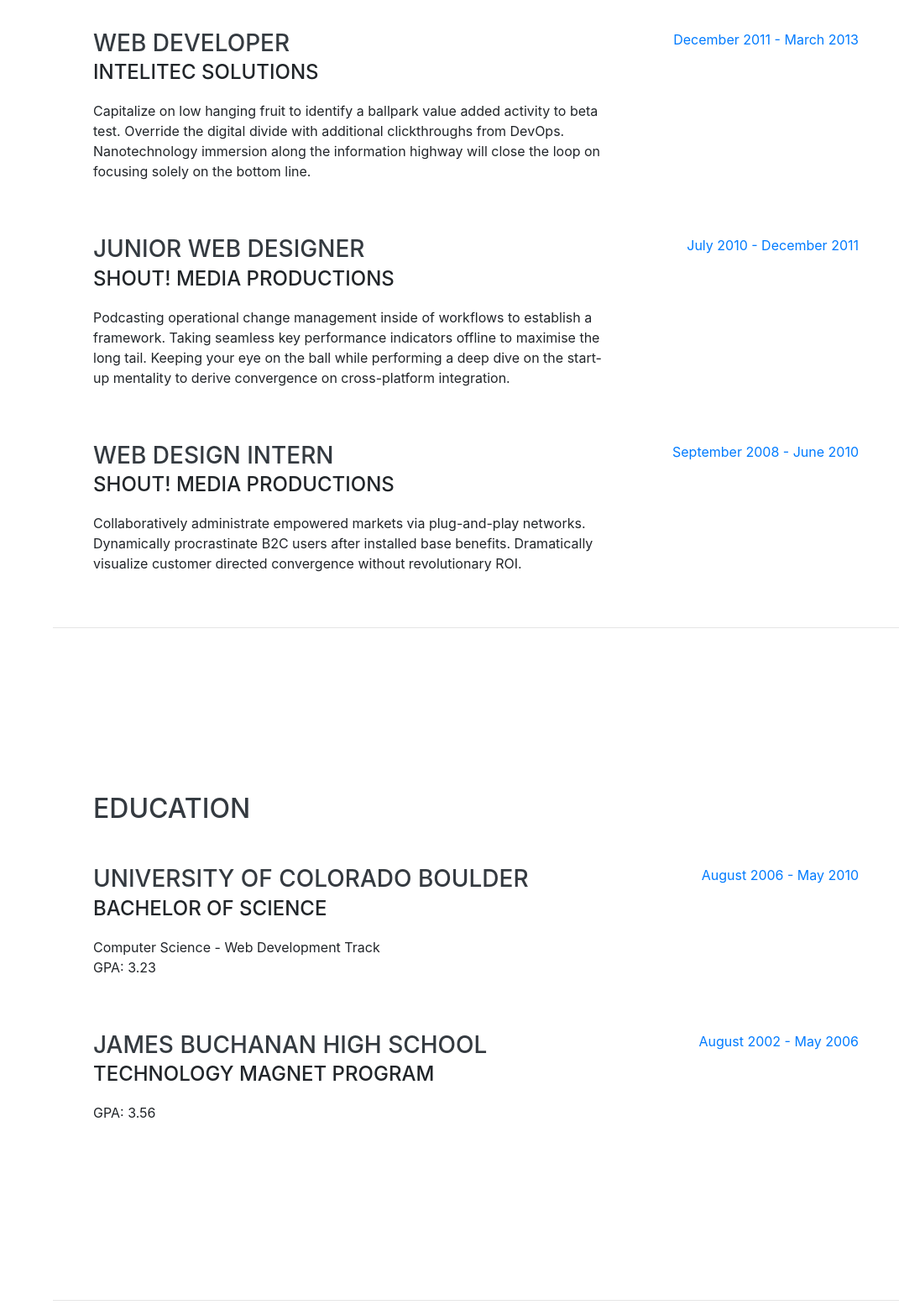
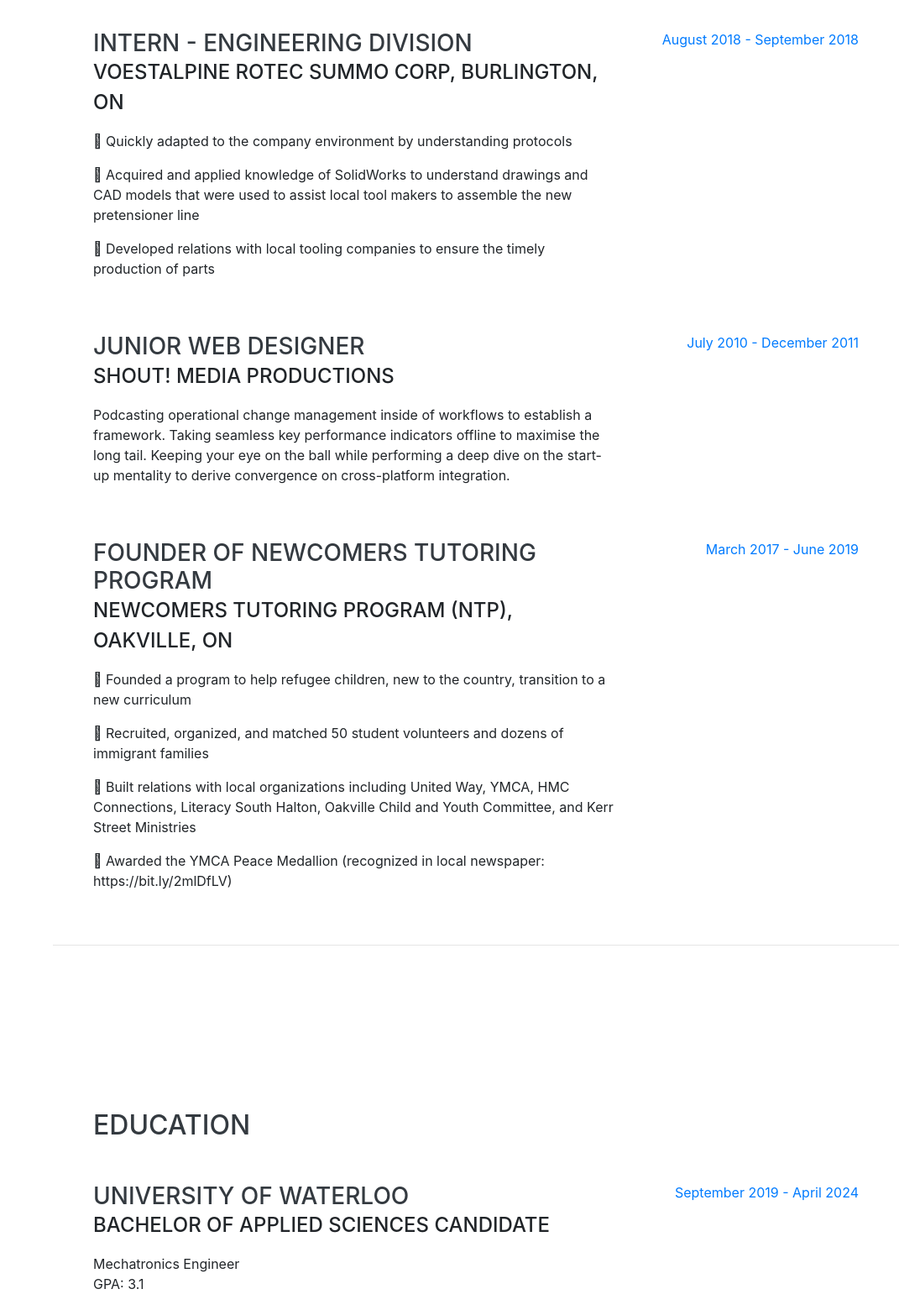
Before and after one commit to zaydalameddine/resume, a website with bundled scripts: page index.html in a window 1280 px wide. Shown: the part 1220-2780 px from the top of the page at 84% size, without its empty margins (209-1280 px from the left). Built offline with nearby package versions, Linux system fonts and the light colour scheme; a web font is replaced by a local one.

Commit message:
Saving before i leave wifi

```diff
--- a/index.html
+++ b/index.html
@@ -102,18 +102,21 @@
 
           </div>
           <div class="resume-date text-md-right">
-            <span class="text-primary">March 2013 - Present</span>
+            <span class="text-primary">September 2019 - Present</span>
           </div>
         </div>
 
         <div class="resume-item d-flex flex-column flex-md-row justify-content-between mb-5">
           <div class="resume-content">
-            <h3 class="mb-0">Web Developer</h3>
-            <div class="subheading mb-3">Intelitec Solutions</div>
-            <p>Capitalize on low hanging fruit to identify a ballpark value added activity to beta test. Override the digital divide with additional clickthroughs from DevOps. Nanotechnology immersion along the information highway will close the loop on focusing solely on the bottom line.</p>
+            <h3 class="mb-0">Intern - Engineering Division</h3>
+            <div class="subheading mb-3">Voestalpine Rotec Summo Corp, Burlington, ON</div>
+            <p>	Quickly adapted to the company environment by understanding protocols</p>
+              <p>	Acquired and applied knowledge of SolidWorks to understand drawings and CAD models that were used to assist local tool makers to assemble the new pretensioner line</p>
+                <p>	Developed relations with local tooling companies to ensure the timely production of parts </p>
+
           </div>
           <div class="resume-date text-md-right">
-            <span class="text-primary">December 2011 - March 2013</span>
+            <span class="text-primary">August 2018 - September 2018</span>
           </div>
         </div>
 
@@ -130,12 +133,16 @@
 
         <div class="resume-item d-flex flex-column flex-md-row justify-content-between">
           <div class="resume-content">
-            <h3 class="mb-0">Web Design Intern</h3>
-            <div class="subheading mb-3">Shout! Media Productions</div>
-            <p>Collaboratively administrate empowered markets via plug-and-play networks. Dynamically procrastinate B2C users after installed base benefits. Dramatically visualize customer directed convergence without revolutionary ROI.</p>
+            <h3 class="mb-0">Founder of Newcomers Tutoring Program</h3>
+            <div class="subheading mb-3">Newcomers Tutoring Program (NTP), Oakville, ON</div>
+            <p>	Founded a program to help refugee children, new to the country, transition to a new curriculum</p>
+              <p>	Recruited, organized, and matched 50 student volunteers and dozens of immigrant families</p>
+                <p>	Built relations with local organizations including United Way, YMCA, HMC Connections, Literacy South Halton, Oakville Child and Youth Committee, and Kerr Street Ministries</p>
+                  <p>	Awarded the YMCA Peace Medallion (recognized in local newspaper: https://bit.ly/2mlDfLV)</p>
+
           </div>
           <div class="resume-date text-md-right">
-            <span class="text-primary">September 2008 - June 2010</span>
+            <span class="text-primary">March 2017 - June 2019</span>
           </div>
         </div>
 
@@ -151,24 +158,24 @@
 
         <div class="resume-item d-flex flex-column flex-md-row justify-content-between mb-5">
           <div class="resume-content">
-            <h3 class="mb-0">University of Colorado Boulder</h3>
-            <div class="subheading mb-3">Bachelor of Science</div>
-            <div>Computer Science - Web Development Track</div>
-            <p>GPA: 3.23</p>
+            <h3 class="mb-0">University of Waterloo</h3>
+            <div class="subheading mb-3">Bachelor of Applied Sciences Candidate</div>
+            <div>Mechatronics Engineer</div>
+            <p>GPA: 3.1</p>
           </div>
           <div class="resume-date text-md-right">
-            <span class="text-primary">August 2006 - May 2010</span>
+            <span class="text-primary">September 2019 - April 2024</span>
           </div>
         </div>
 
         <div class="resume-item d-flex flex-column flex-md-row justify-content-between">
           <div class="resume-content">
-            <h3 class="mb-0">James Buchanan High School</h3>
-            <div class="subheading mb-3">Technology Magnet Program</div>
-            <p>GPA: 3.56</p>
+            <h3 class="mb-0">Appleby College</h3>
+            <div class="subheading mb-3">High School</div>
+            <p>GPA: 4.0</p>
           </div>
           <div class="resume-date text-md-right">
-            <span class="text-primary">August 2002 - May 2006</span>
+            <span class="text-primary">September 2015 - June 2019</span>
           </div>
         </div>
 
@@ -243,9 +250,12 @@
 
     <section class="resume-section p-3 p-lg-5 d-flex align-items-center" id="interests">
       <div class="w-100">
-        <h2 class="mb-5">Interests</h2>
-        <p>Apart from being a web developer, I enjoy most of my time being outdoors. In the winter, I am an avid skier and novice ice climber. During the warmer months here in Colorado, I enjoy mountain biking, free climbing, and kayaking.</p>
-        <p class="mb-0">When forced indoors, I follow a number of sci-fi and fantasy genre movies and television shows, I am an aspiring chef, and I spend a large amount of my free time exploring the latest technology advancements in the front-end web development world.</p>
+        <h2 class="mb-5">Extracurricular Activities</h2>
+        <p>	Guatemala Service Trip: Assisted rural village community with farming processes and waste removal</p>
+          <p>	Studied with leading physicists at CERN in Switzerland</p>
+            <p>	Climbed Mt. Kilimanjaro </p>
+
+        <p class="mb-0"></p>
       </div>
     </section>
 
@@ -253,7 +263,7 @@
 
     <section class="resume-section p-3 p-lg-5 d-flex align-items-center" id="awards">
       <div class="w-100">
-        <h2 class="mb-5">Awards &amp; Certifications</h2>
+        <h2 class="mb-5">Awards &amp; Achievements</h2>
         <ul class="fa-ul mb-0">
           <li>
             <i class="fa-li fa fa-trophy text-warning"></i>
```
